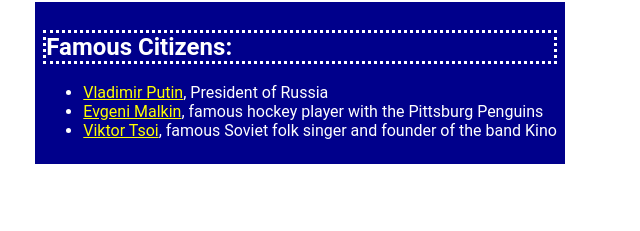
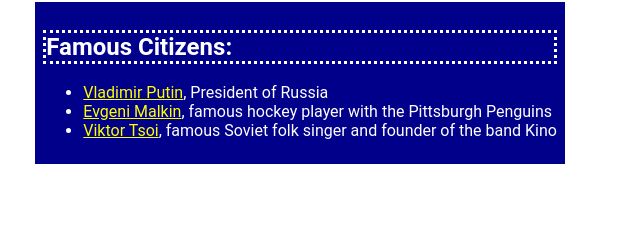
Before and after one commit to NSS-Day-Cohort-53/hello-world-mashed-potatoes, a plain HTML site: page html/russia.html in a window 1280 px wide. Shown: the part 751-982 px from the top of the page, 632-1272 px from the left. Drawn offline with Linux system fonts and the light colour scheme.

Commit message:
forgot an h

```diff
--- a/html/russia.html
+++ b/html/russia.html
@@ -45,7 +45,7 @@
             <h2 class="lists__header citizens__header">Famous Citizens:</h2>
             <ul class="lists__list citizens__list">
               <li><a href="https://en.wikipedia.org/wiki/Vladimir_Putin">Vladimir Putin</a>, President of Russia</li>
-              <li><a href="https://en.wikipedia.org/wiki/Evgeni_Malkin">Evgeni Malkin</a>, famous hockey player with the Pittsburg Penguins</li>
+              <li><a href="https://en.wikipedia.org/wiki/Evgeni_Malkin">Evgeni Malkin</a>, famous hockey player with the Pittsburgh Penguins</li>
               <li> <a href="https://en.wikipedia.org/wiki/Viktor_Tsoi">Viktor Tsoi</a>, famous Soviet folk singer and founder of the band Kino</li>
             </ul>
           </section>
```
